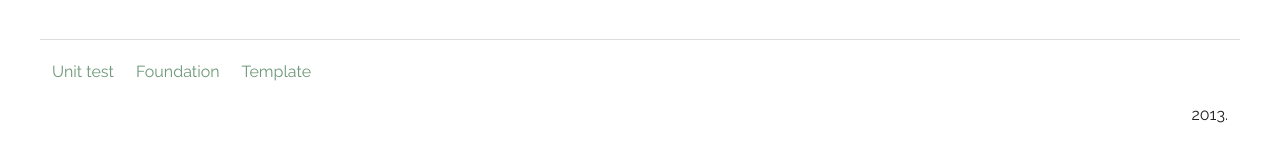
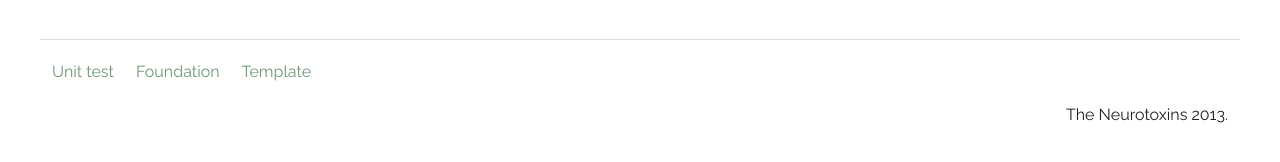
Before and after one commit to goosegg/goosegg.github.io, a Jekyll site: the page built from index.md, in a window 1280 px wide. Shown: the part 614-776 px from the top of the page. Built offline with Jekyll 4.4.1, drawn with Linux system fonts in a browser that asks for light colours; nearby versions of some CDN libraries.

Commit message:
added stuff

```diff
--- a/_layouts/default.html
+++ b/_layouts/default.html
@@ -102,7 +102,7 @@
             <ul class="inline-list">
                 {% include nav.html %}
             </ul>
-            <p class="quiet copyright right"> 2013.</p>
+            <p class="quiet copyright right"> The Neurotoxins 2013.</p>
           </div>
         </footer>
 
```
